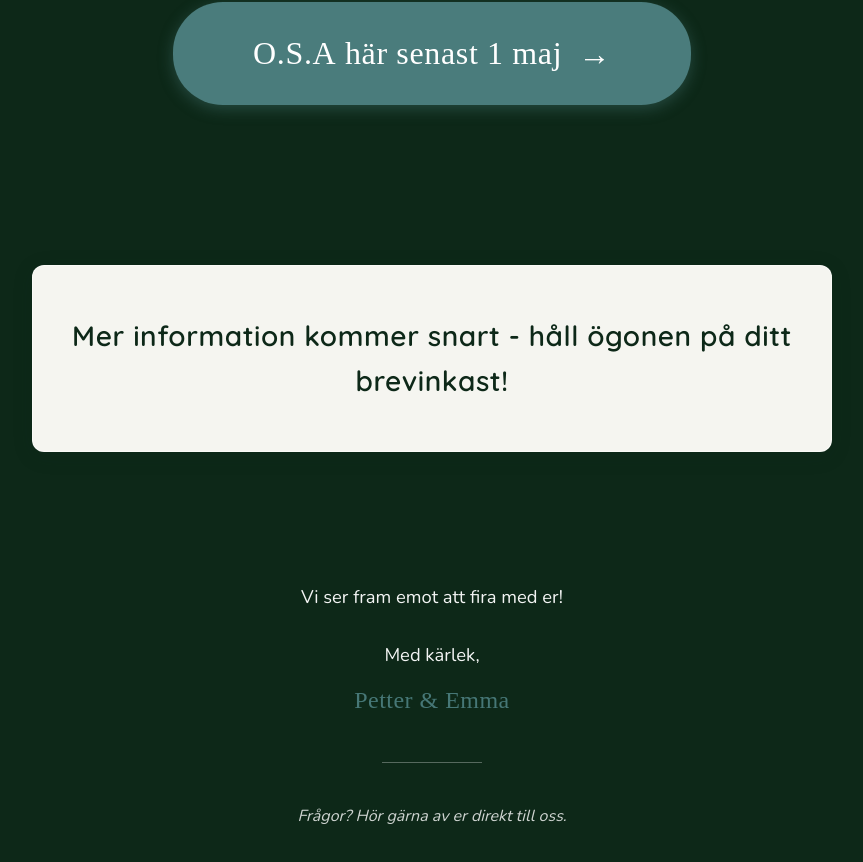
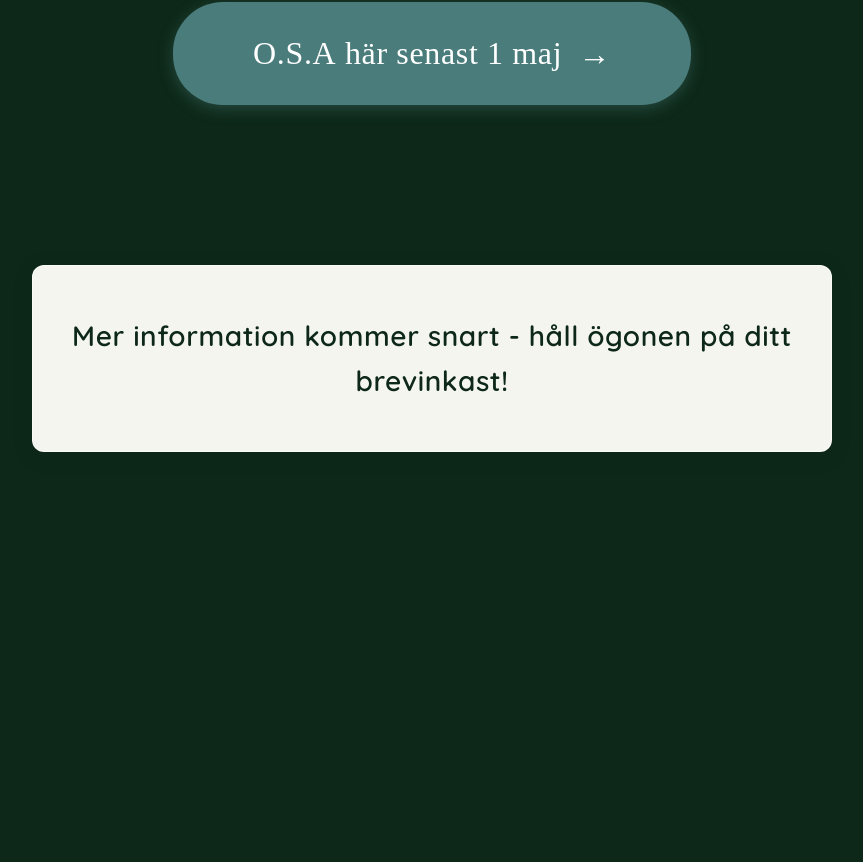
Before and after one commit to peny/pemmawedding, a React (Vite) app: page / in a window 1280 px wide. Shown: the part 1907-2769 px from the top of the page, without its empty margins (208-1071 px from the left). After the commit the page ends 2423 px from the top, so only its background shows below. Built offline with nearby package versions, Linux system fonts and the light colour scheme; a web font is replaced by a local one.

Commit message:
Remove Footer component after info message

```diff
--- a/src/App.jsx
+++ b/src/App.jsx
@@ -2,7 +2,6 @@ import Hero from './components/Hero'
 import FontShowcase from './components/FontShowcase'
 import Location from './components/Location'
 import RSVP from './components/RSVP'
-import Footer from './components/Footer'
 import './styles/App.css'
 
 function App() {
@@ -12,7 +11,6 @@ function App() {
       <Location />
       <RSVP />
       <FontShowcase />
-      <Footer />
     </div>
   )
 }
```
